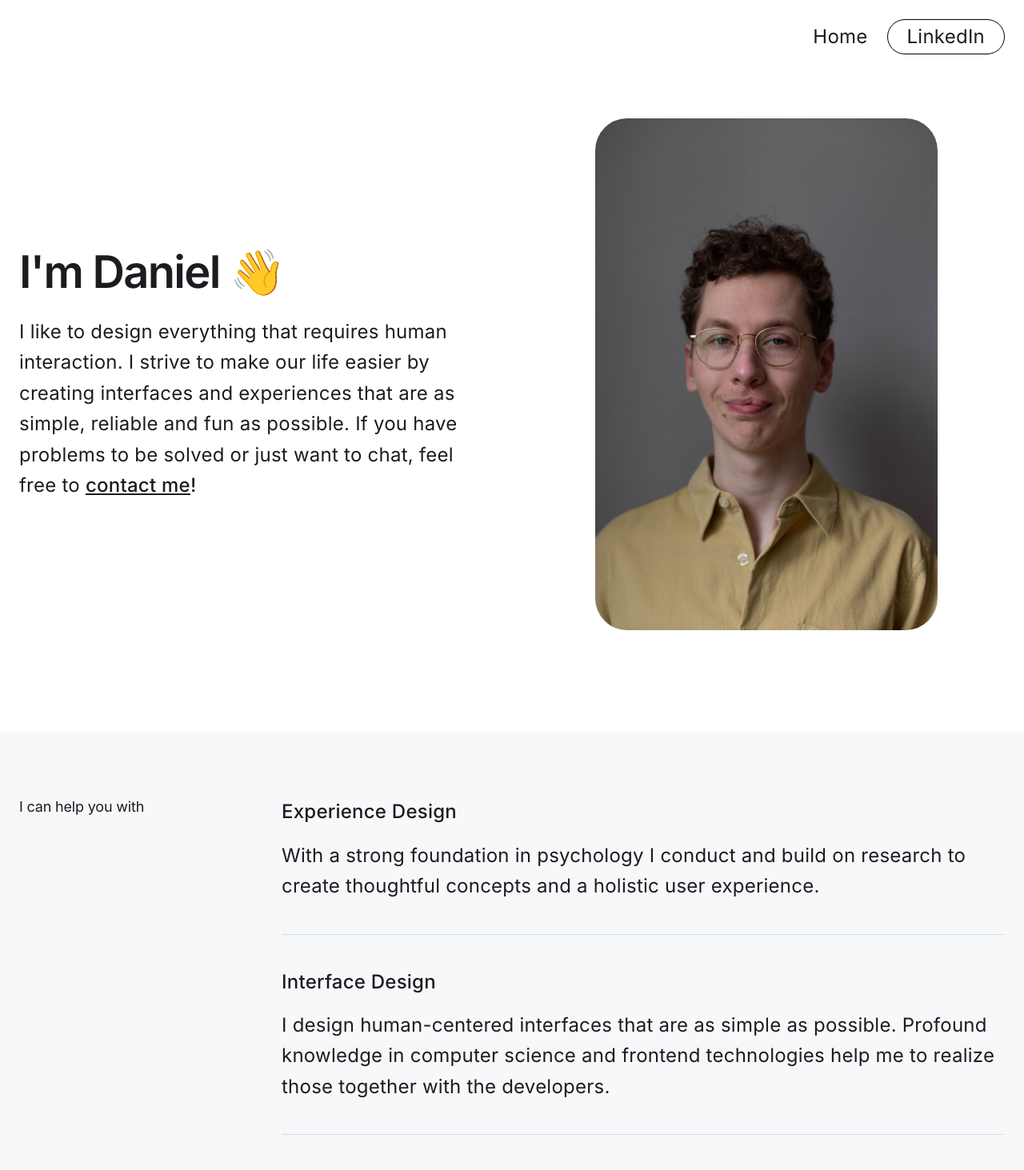
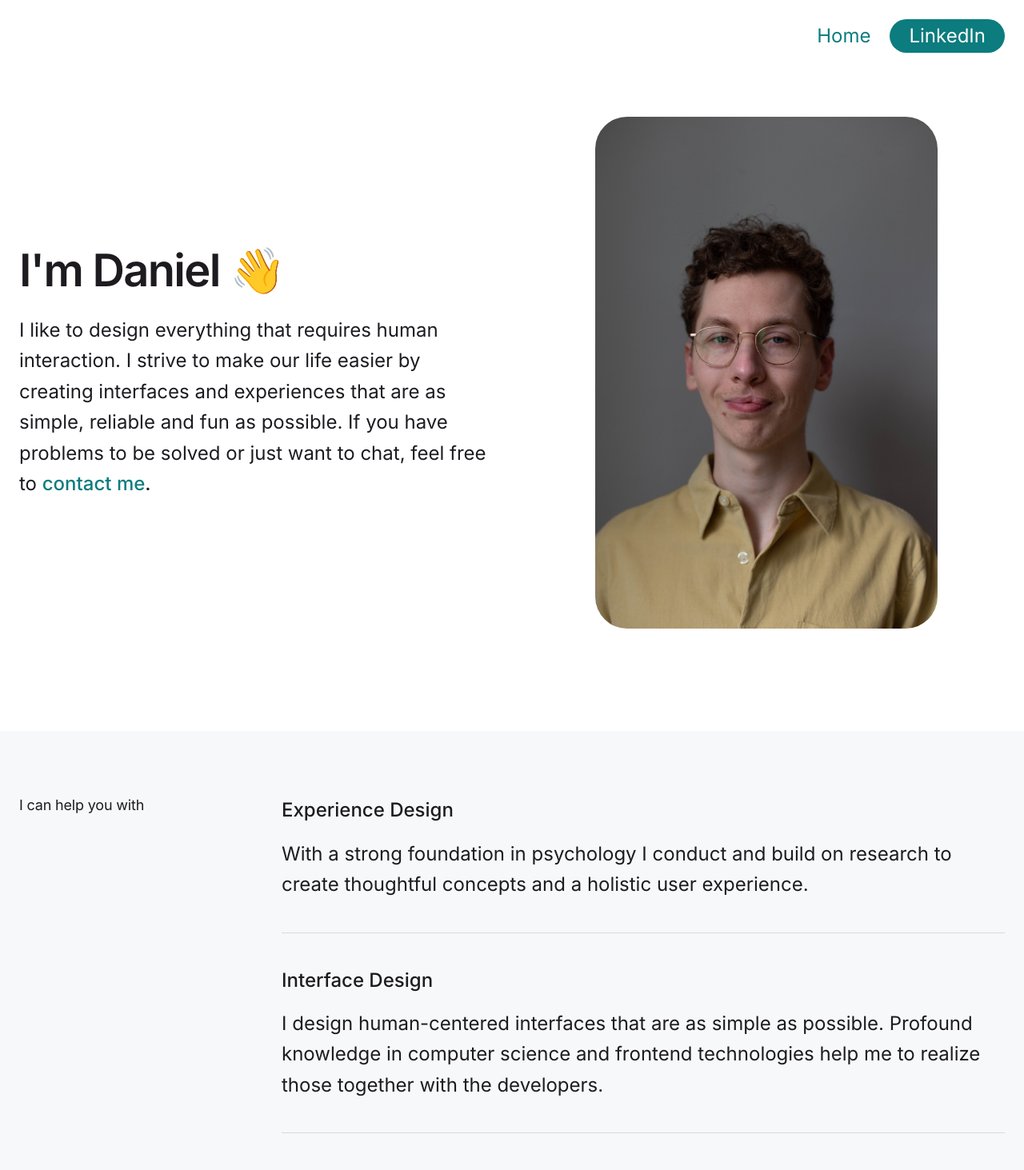
Before and after one commit to dbueker/portfolio-danielbueker, a Nuxt app: page /about in a window 1280 px wide. Shown: the top 1463 px of the page at 80% size. Built offline with nearby package versions, Linux system fonts and the light colour scheme.

Commit message:
New colour palette

```diff
--- /dev/null
+++ b/components/Button.vue
@@ -0,0 +1,7 @@
+<script setup>
+    defineProps(['text']);
+</script>
+
+<template>
+    <button class="rounded-full min-w-[80px] py-2 px-6 text-button bg-lightmode-primary dark:bg-darkmode-primary text-lightmode-on-primary dark:text-darkmode-on-primary md:hover:scale-[104%] md:hover:drop-shadow-md md:active:scale-[102%] transition ease-in-out duration-200"> {{ text }}</button>
+</template>
--- a/components/ButtonBackToTop.vue
+++ b/components/ButtonBackToTop.vue
@@ -25,5 +25,5 @@ onBeforeUnmount(() => {
 </script>
 
 <template>
-    <button class="rounded-full h-[56px] w-[56px] grid grid-cols-1 justify-items-center items-center bg-lightmode-primary dark:bg-darkmode-primary md:hover:bg-accent md:hover:text-on-accent md:hover:border-accent transition ease-out delay-75 duration-200" :class="scrolled ? 'scale-[103%] shadow-navbar' : ''">Back to top</button>
+    <button class="rounded-full h-[56px] w-[56px] grid grid-cols-1 justify-items-center items-center bg-lightmode-primary dark:bg-darkmode-primary md:hover:bg-primary md:hover:text-on-primary md:hover:border-primary transition ease-out delay-75 duration-150" :class="scrolled ? 'scale-[103%] shadow-navbar' : ''">Back to top</button>
 </template>
--- a/components/ButtonSmall.vue
+++ /dev/null
@@ -1,7 +0,0 @@
-<script setup>
-    defineProps(['text']);
-</script>
-
-<template>
-    <button class="rounded-full min-w-[80px] py-2 px-6 border dark:border-2 border-lightmode-primary dark:border-darkmode-primary text-button text-lightmode-on-background dark:text-darkmode-on-background md:hover:bg-accent md:hover:text-on-accent md:hover:border-accent transition ease-out delay-75 duration-200"> {{ text }}</button>
-</template>
--- a/components/Intro.vue
+++ b/components/Intro.vue
@@ -3,7 +3,7 @@
         <div class="text-lightmode-on-background dark:text-darkmode-on-background lg:max-w-[800px]">
             <p class="text-subtitle-mobile lg:text-subtitle-desktop">Daniel Büker</p>
             <p class="text-title-mobile lg:text-title-desktop">Human Interface Designer</p>
-            <p class="pt-20 text-body text-lightmode-on-background dark:text-darkmode-on-background">I build high quality user experiences with a keen eye for detail and solid technical expertise, currently at <a class="text-body-bold underline md:hover:opacity-60 transition ease-in-out duration-200" href="https://mobimeo.com/" target="_blank">Mobimeo</a>.</p>
+            <p class="pt-20 text-body text-lightmode-on-background dark:text-darkmode-on-background">I build high quality user experiences with a keen eye for detail and solid technical expertise, currently at <a class="text-body-bold md:hover:opacity-70 transition ease-in-out duration-150 text-lightmode-primary dark:text-darkmode-primary" href="https://mobimeo.com/" target="_blank">Mobimeo</a>.</p>
         </div>
     </div>
 </template>
--- a/components/Menu.vue
+++ b/components/Menu.vue
@@ -3,8 +3,8 @@
 
 <template>
     <div class="px-6 pt-6 space-x-6 flex justify-end items-center">
-        <NuxtLink v-if="$route.path === '/'" to="/about"><p class="text-button text-lightmode-on-background dark:text-darkmode-on-background md:hover:opacity-70 transition ease-in-out duration-200">About</p></NuxtLink>
-        <NuxtLink v-else to="/"><p class="text-button text-lightmode-on-background dark:text-darkmode-on-background md:hover:opacity-70 transition ease-in-out duration-200">Home</p></NuxtLink>
-        <a href="https://www.linkedin.com/in/danielbueker/" target="_blank"><ButtonSmall text="LinkedIn"/></a>
+        <NuxtLink v-if="$route.path === '/'" to="/about"><p class="text-button text-lightmode-primary dark:text-darkmode-primary md:hover:opacity-70 transition ease-in-out duration-150 md:active:scale-[98%]">About</p></NuxtLink>
+        <NuxtLink v-else to="/"><p class="text-button text-lightmode-primary dark:text-darkmode-primary md:hover:opacity-70 transition ease-in-out duration-150 md:active:scale-[98%]">Home</p></NuxtLink>
+        <a href="https://www.linkedin.com/in/danielbueker/" target="_blank"><Button text="LinkedIn"/></a>
     </div>
 </template>
--- a/components/Teaser.vue
+++ b/components/Teaser.vue
@@ -2,9 +2,9 @@
 defineProps(['color', 'image', 'subheadline', 'headline']);
 
 const colorVariants = {
-    streckenagent: "bg-secondary-streckenagent text-on-secondary-dark",
-    hek: "bg-secondary-hek text-on-secondary-light",
-    lightelligence: "bg-secondary-lightelligence text-on-secondary-dark"
+    streckenagent: "bg-[#061350] dark:bg-[#202436] text-[#FFFFFF] dark:text-[#FFFFFF]",
+    hek: "bg-gradient-to-tr from-[#F2F3F6] from-10% to-[#9CE0F3] text-[#1D1B20] dark:bg-gradient-to-tr dark:from-[#B6B8BE] dark:from-10% dark:to-[#46869B] dark:text-[#1D1B20]",
+    lightelligence: "bg-gradient-to-br from-[#D52727] via-[#D45500] from-20% to-[#874DBA] text-[#FFFFFF] dark:bg-gradient-to-br dark:from-[#A45858] dark:via-[#9F5F35] dark:from-20% dark:to-[#8565A2] dark:text-[#FFFFFF]dark:"
 };
 </script>
 
--- a/pages/about.vue
+++ b/pages/about.vue
@@ -7,7 +7,7 @@ import Portrait from '../assets/Portrait.jpg';
         <div class="px-6 mx-auto lg:max-w-screen-xl grid grid-cols-1 md:grid-cols-2 gap-y-20 md:gap-x-10 place-items-center place-content-center mb-24 md:mb-28 lg:mb-32 pt-20 text-lightmode-on-background dark:text-darkmode-on-background">
           <div class="space-y-6">
             <p class="text-headline-mobile lg:text-headline-desktop">I'm Daniel 👋</p>
-            <p class="text-body ">I like to design everything that requires human interaction. I strive to make our life easier by creating interfaces and experiences that are as simple, reliable and fun as possible. If you have problems to be solved or just want to chat, feel free to <a class="text-body-bold underline md:hover:opacity-60 transition ease-in-out duration-200" href="https://www.linkedin.com/in/danielbueker/" target="_blank">contact me</a><span class="text-body-bold">!</span></p>
+            <p class="text-body ">I like to design everything that requires human interaction. I strive to make our life easier by creating interfaces and experiences that are as simple, reliable and fun as possible. If you have problems to be solved or just want to chat, feel free to <a class="text-body-bold text-lightmode-primary dark:text-darkmode-primary md:hover:opacity-70 transition ease-in-out duration-150" href="https://www.linkedin.com/in/danielbueker/" target="_blank">contact me</a><span class="text-body-bold">.</span></p>
           </div>
           <img :src=Portrait alt="Portrait of Daniel" class="rounded w-full md:w-fit md:max-h-[640px]" />
         </div>
--- a/tailwind.config.js
+++ b/tailwind.config.js
@@ -52,50 +52,50 @@ module.exports = {
       'body': ['24px', {
         lineHeight: '160%',
         fontWeight: '400',
-        letterSpacing: '0.01em',
+        letterSpacing: '0em',
       }],
       'body-bold': ['24px', {
         lineHeight: '160%',
         fontWeight: '500',
-        letterSpacing: '0.01em',
+        letterSpacing: '0em',
       }],
       'body-small': ['16px', {
         lineHeight: '160%',
         fontWeight: '400',
-        letterSpacing: '0.01em',
+        letterSpacing: '0em',
       }],
       'button': ['24px', {
         lineHeight: '110%',
         fontWeight: '400',
-        letterSpacing: '0.01em',
+        letterSpacing: '0em',
       }],
     },
     colors: {
-      'lightmode-primary': '#000000',
+      //layout lightmode
+      'lightmode-primary': '#0C7C7E',
       'lightmode-on-primary': '#FFFFFF',
-      'lightmode-on-primary-subdued': '#808080',
-      'accent': '#3C56EC',
-      'on-accent': '#FFFFFF',
       'lightmode-background': '#FFFFFF',
       'lightmode-on-background': '#1D1B20',
       'lightmode-on-background-subdued': '#808080',
       'lightmode-surface': '#F6F8F9',
       'lightmode-on-surface': '#1D1B20',
+      'lightmode-surface-variant': '#1D1B20',
+      'lightmode-on-surface-variant': '#FFFFFF',
+      'lightmode-on-surface-variant-subdued': '#808080',
       'lightmode-border': '#D7DCE1',
-      'darkmode-primary': '#2B2930',
-      'darkmode-on-primary': '#FFFFFF',
-      'darkmode-on-primary-subdued': '#949494',
+      //layout darkmode
+      'darkmode-primary': '#67FFC8',
+      'darkmode-on-primary': '#000000',
       'darkmode-background': '#000000',
       'darkmode-on-background': '#FFFFFF',
       'darkmode-on-background-subdued': '#949494',
       'darkmode-surface': '#1D1B20',
       'darkmode-on-surface': '#FFFFFF',
+      'darkmode-surface-variant': '#2B2930',
+      'darkmode-on-surface-variant': '#FFFFFF',
+      'darkmode-on-surface-variant-subdued': '#949494',
       'darkmode-border': '#3C414B',
-      'secondary-streckenagent': '#061350',
-      'secondary-hek': '#9CE0F3',
-      'secondary-lightelligence': '#FF6000',
-      'on-secondary-light': '#1D1B20',
-      'on-secondary-dark': '#FFFFFF',
+      //utility
       'utility-red': '#EC0016',
       'utility-lightred': '#FEE6E6',
       'utility-blue': '#1455C0',
@@ -104,6 +104,7 @@ module.exports = {
       'utility-lightgreen': '#E9F8D9',
       'on-utility-light': '#1D1B20',
       'on-utility-dark': '#FFFFFF'
+      //colors and gradients for the projects are set in the teaser component
     },
     borderRadius: {
       DEFAULT: '40px',
```
Also changed, not shown: components/Footer.vue (+5 -5 lines), 1 other file (tests, documents, lock files or other folders).
